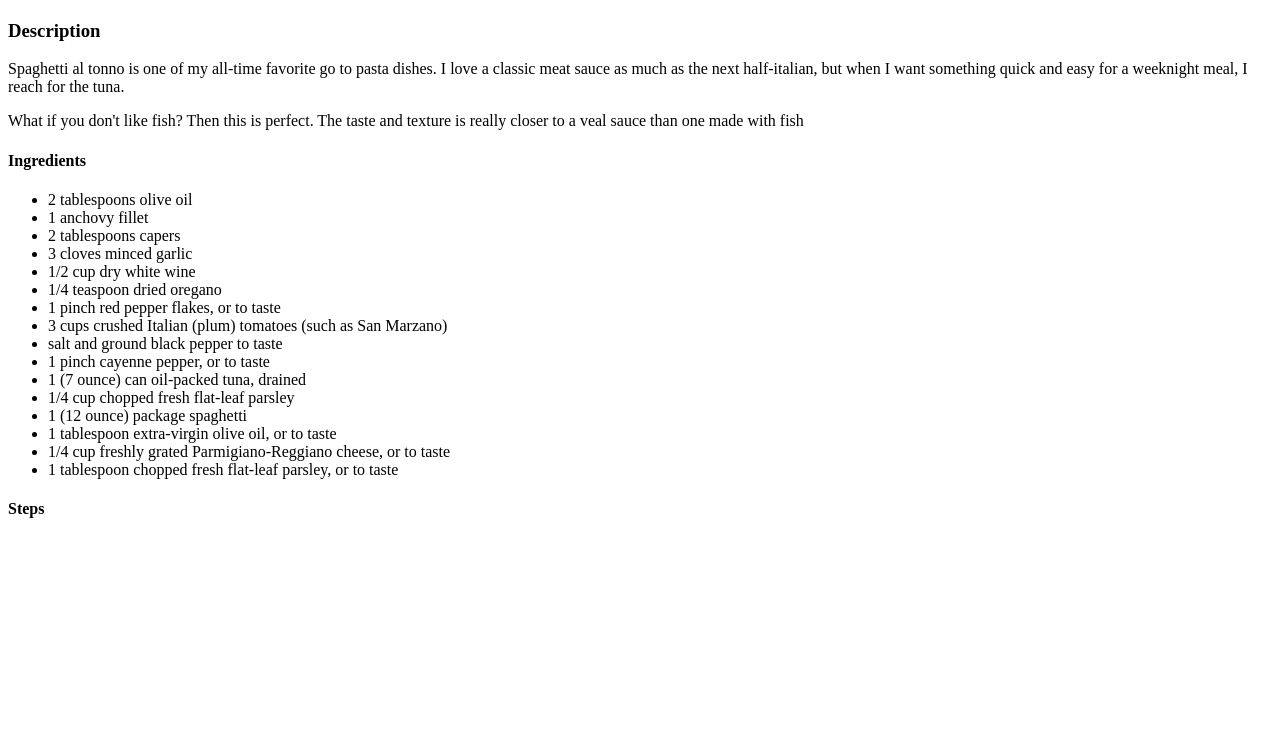
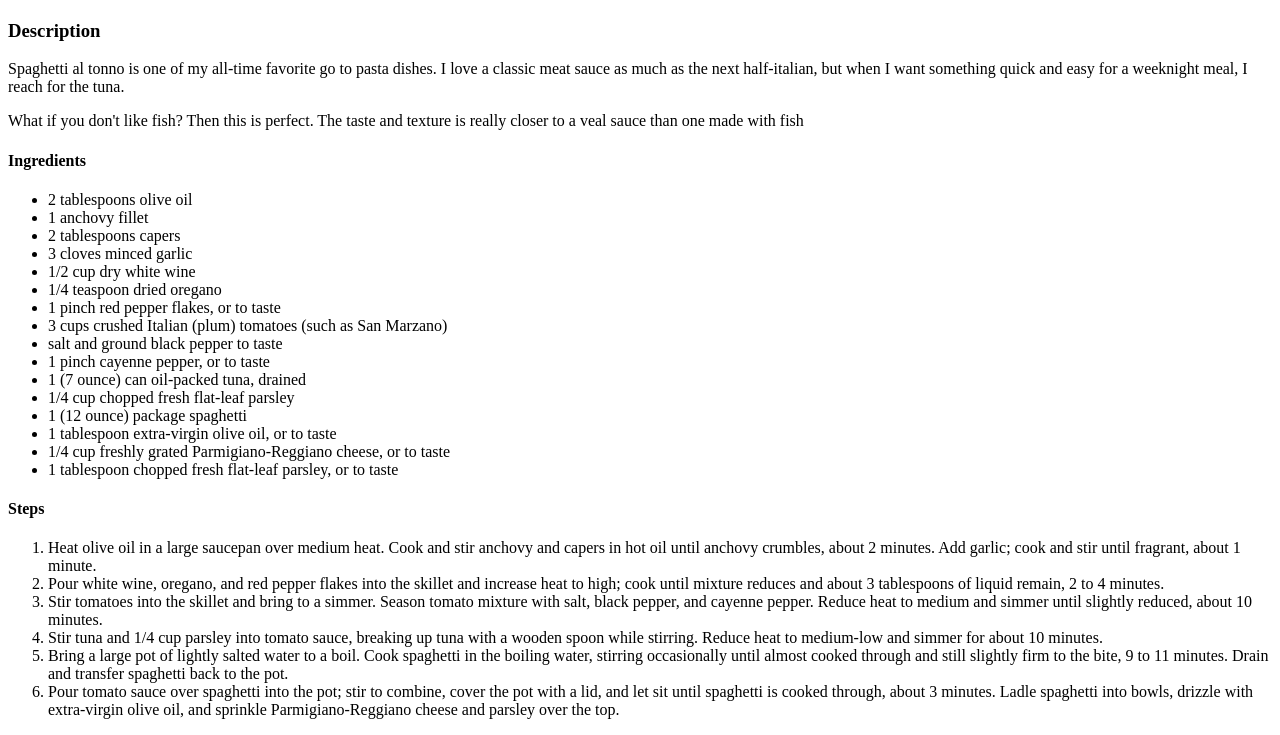
Before and after one commit to ichimdaniel324/odin-recipes, a plain HTML site: page recipes/spaghetti.html in a window 1280 px wide. Shown: the part 480-1215 px from the top of the page. Before the commit the page ends 1019 px from the top, so only its background shows below. Drawn offline with Linux system fonts and the light colour scheme.

Commit message:
Added steps for making the pasta

```diff
--- a/recipes/spaghetti.html
+++ b/recipes/spaghetti.html
@@ -34,5 +34,22 @@
     </ul>
 
     <h4>Steps</h4>
+    <ol>
+
+        <li>Heat olive oil in a large saucepan over medium heat.
+            Cook and stir anchovy and capers in hot oil until anchovy crumbles, about 2 minutes.
+            Add garlic; cook and stir until fragrant, about 1 minute.</li>
+        <li>Pour white wine, oregano, and red pepper flakes into the skillet and increase heat to high; cook until mixture reduces and about 3 tablespoons of liquid remain, 2 to 4 minutes.</li>
+
+        <li>Stir tomatoes into the skillet and bring to a simmer. Season tomato mixture with salt, black pepper, and cayenne pepper. Reduce heat to medium and simmer until slightly reduced, about 10 minutes.</li>
+
+        <li>Stir tuna and 1/4 cup parsley into tomato sauce, breaking up tuna with a wooden spoon while stirring. Reduce heat to medium-low and simmer for about 10 minutes.</li>
+
+        <li>Bring a large pot of lightly salted water to a boil. Cook spaghetti in the boiling water, stirring occasionally until almost cooked through and still slightly firm to the bite, 9 to 11 minutes. Drain and transfer spaghetti back to the pot.</li>
+
+        <li>Pour tomato sauce over spaghetti into the pot; stir to combine, cover the pot with a lid, and let sit until spaghetti is cooked through, about 3 minutes. Ladle spaghetti into bowls, drizzle with extra-virgin olive oil, and sprinkle Parmigiano-Reggiano cheese and parsley over the top.</li>
+
+
+    </ol>
 </body>
 </html>
```
